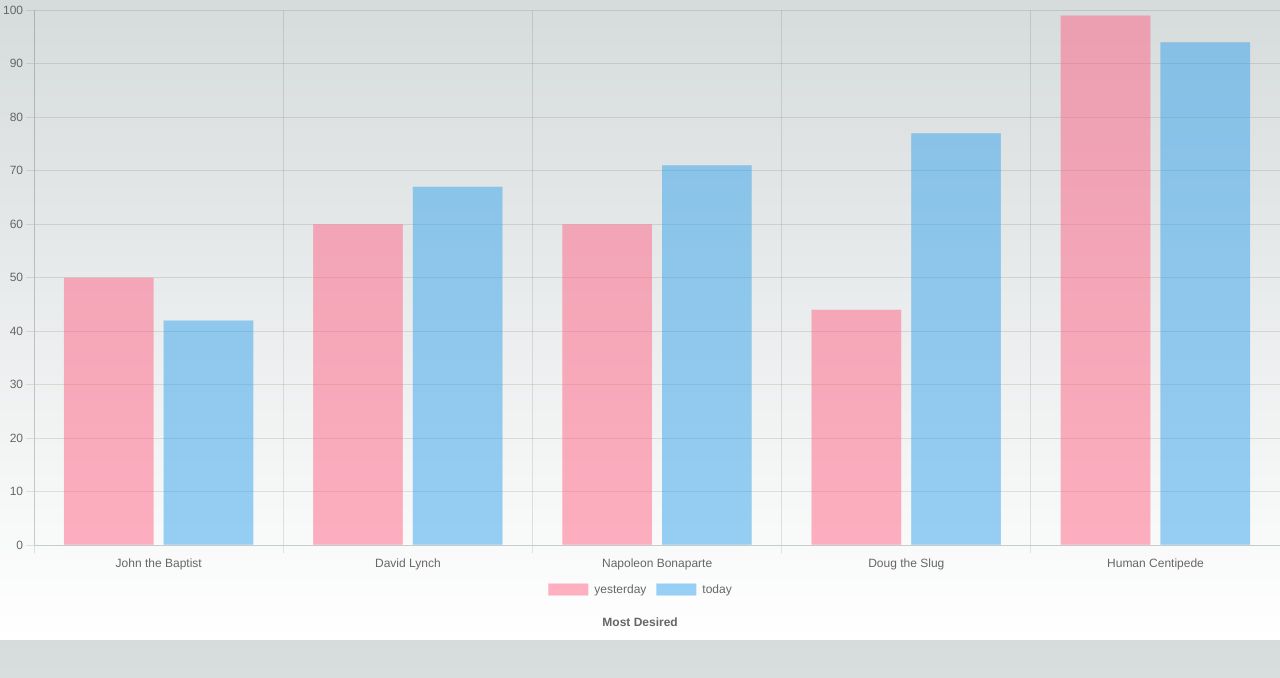
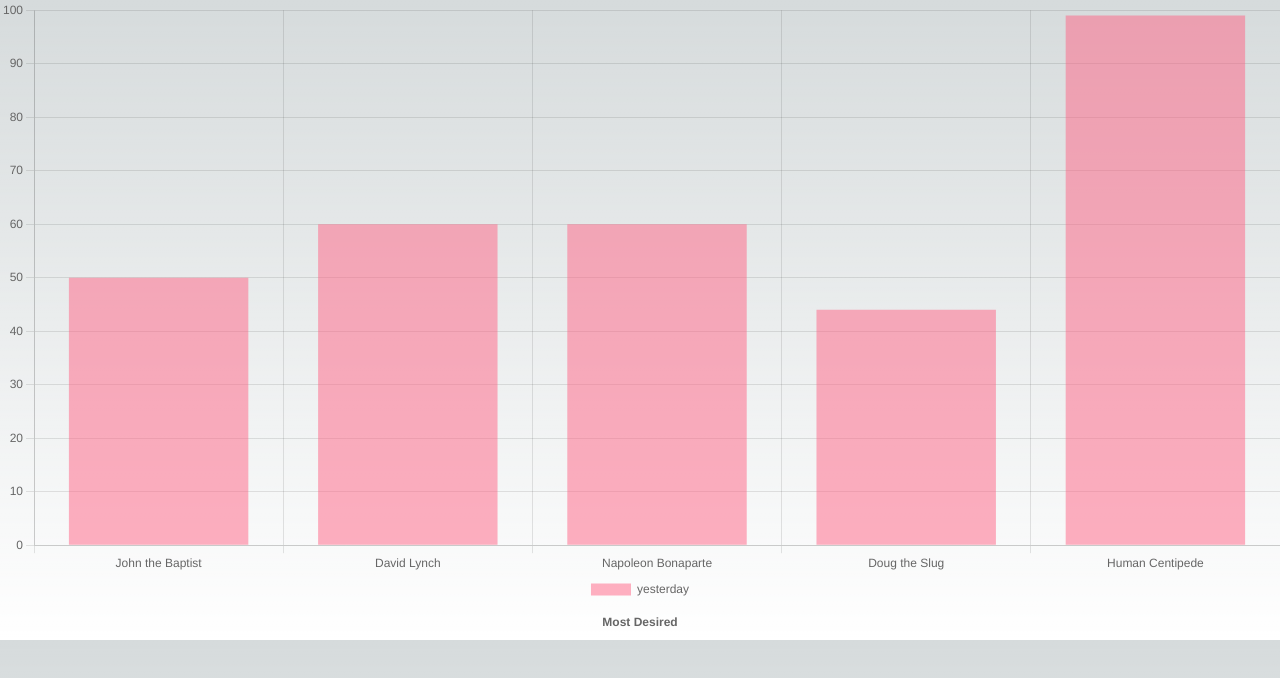
Before and after one commit to danielmdavis/vibecamp-graph, a Next.js app: page / in a window 1280 px wide. Shown: the top 678 px of the page. Built offline with nearby package versions, Linux system fonts and the light colour scheme.

Commit message:
chart data generations changing onclick

```diff
--- a/app/page.tsx
+++ b/app/page.tsx
@@ -1,5 +1,5 @@
 'use client'
-import React from 'react'
+import React, { useRef } from 'react'
 import {
   Chart as ChartJS,
   CategoryScale,
@@ -9,8 +9,7 @@ import {
   Tooltip,
   Legend,
 } from 'chart.js'
-import { Bar } from 'react-chartjs-2'
-import { faker } from '@faker-js/faker'
+import { Bar, getElementsAtEvent } from 'react-chartjs-2'
 
 ChartJS.register(
   CategoryScale,
@@ -60,9 +59,48 @@ export const data = {
 
 export default function Home() {
 
+  const data1 = {
+    labels,
+    datasets: [
+      {
+        label: 'yesterday',
+        data: labels.map((nomen: string) => dataset1.filter((item: any) => { return item.name === nomen})[0].oldScore),
+        backgroundColor: 'rgba(255, 99, 132, 0.5)'
+      }
+    ]
+  }
+
+  const data2 = {
+    labels,
+    datasets: [
+      {
+        label: 'today',
+        data: labels.map((nomen: string) => dataset1.filter((item: any) => { return item.name === nomen})[0].score),
+        backgroundColor: 'rgba(53, 162, 235, 0.5)'
+      }
+    ]
+  }
+
+  let dataOption = data1
+
+  const chartRef = useRef<ChartJS>(null)
+  const onClick = (event: any) => {
+    const chart: any = chartRef.current
+    console.log(getElementsAtEvent(chart, event))
+
+    if (dataOption === data1) {
+      dataOption = data2
+    } else {
+      dataOption = data1
+    }
+    chart.data = dataOption
+    chart.update('active')
+
+  }
+
   return (
     <main>
-      <Bar options={options} data={data} />
+      <Bar ref={chartRef} options={options} data={dataOption} onClick={onClick} />
     </main>
   )
 }
```
